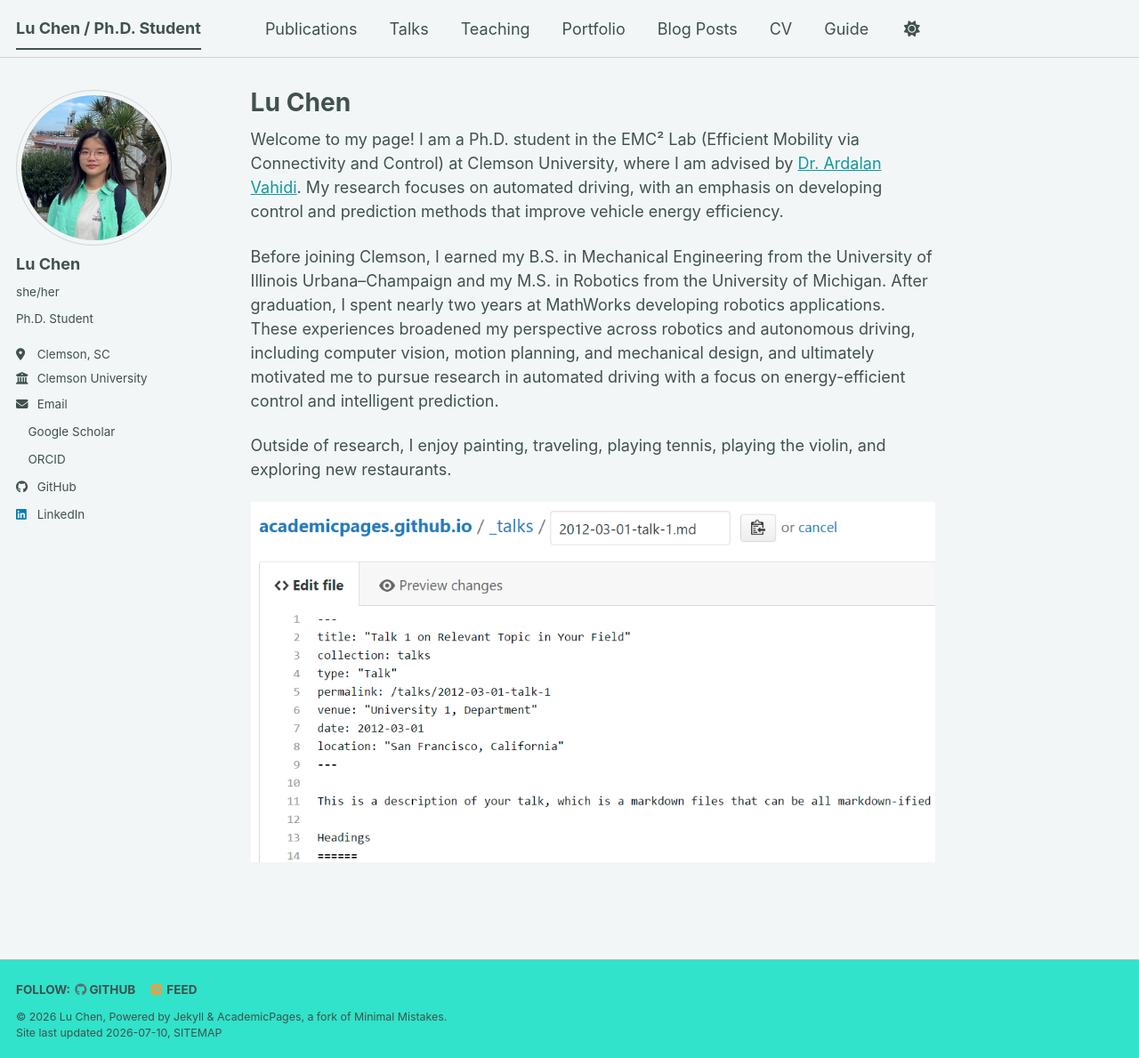
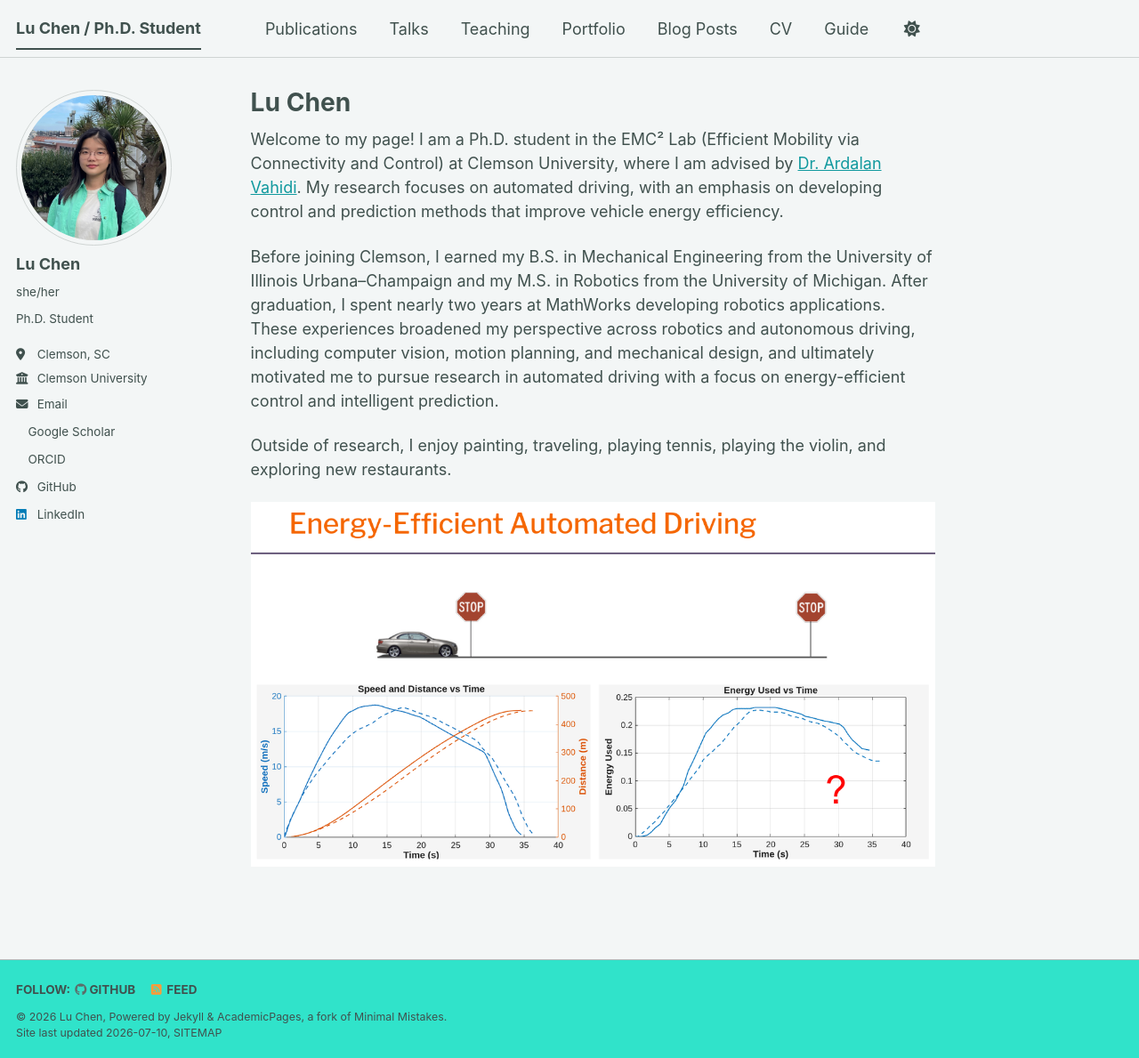
Before and after one commit to lulubell-2/lulubell-2.github.io, a Jekyll site: the page built from _pages/about.md, in a window 1280 px wide and 1189 px high. Shown: the whole window at 89% size. Built offline with Jekyll 4.4.1, drawn with Linux system fonts in a browser that asks for light colours; a style sheet for code colours, icons or effects is not loaded.

Commit message:
Update about.md

```diff
--- a/_pages/about.md
+++ b/_pages/about.md
@@ -15,4 +15,4 @@ Outside of research, I enjoy painting, traveling, playing tennis, playing the vi
 
 
 
-![Editing a Markdown file for a talk](/images/editing-talk.png)
+![Editing a Markdown file for a talk](/images/question_picutre.png)
```
